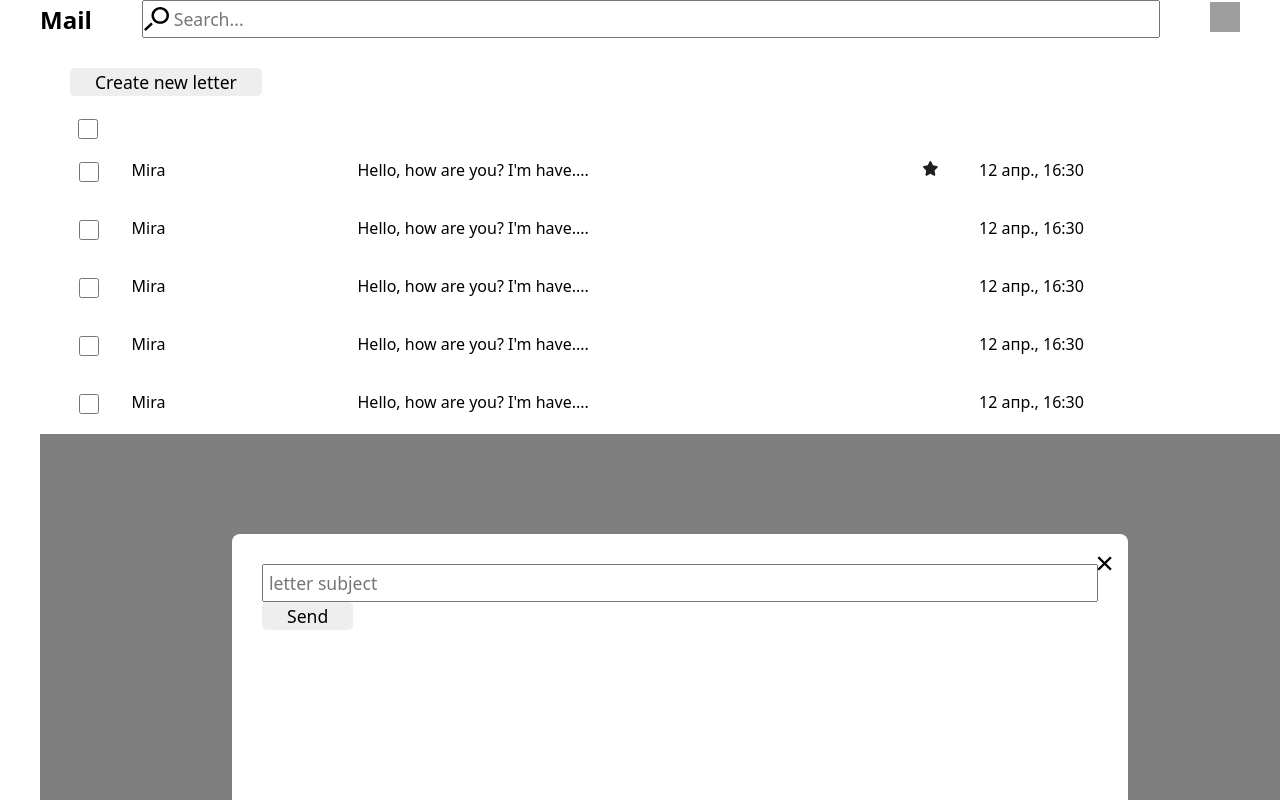
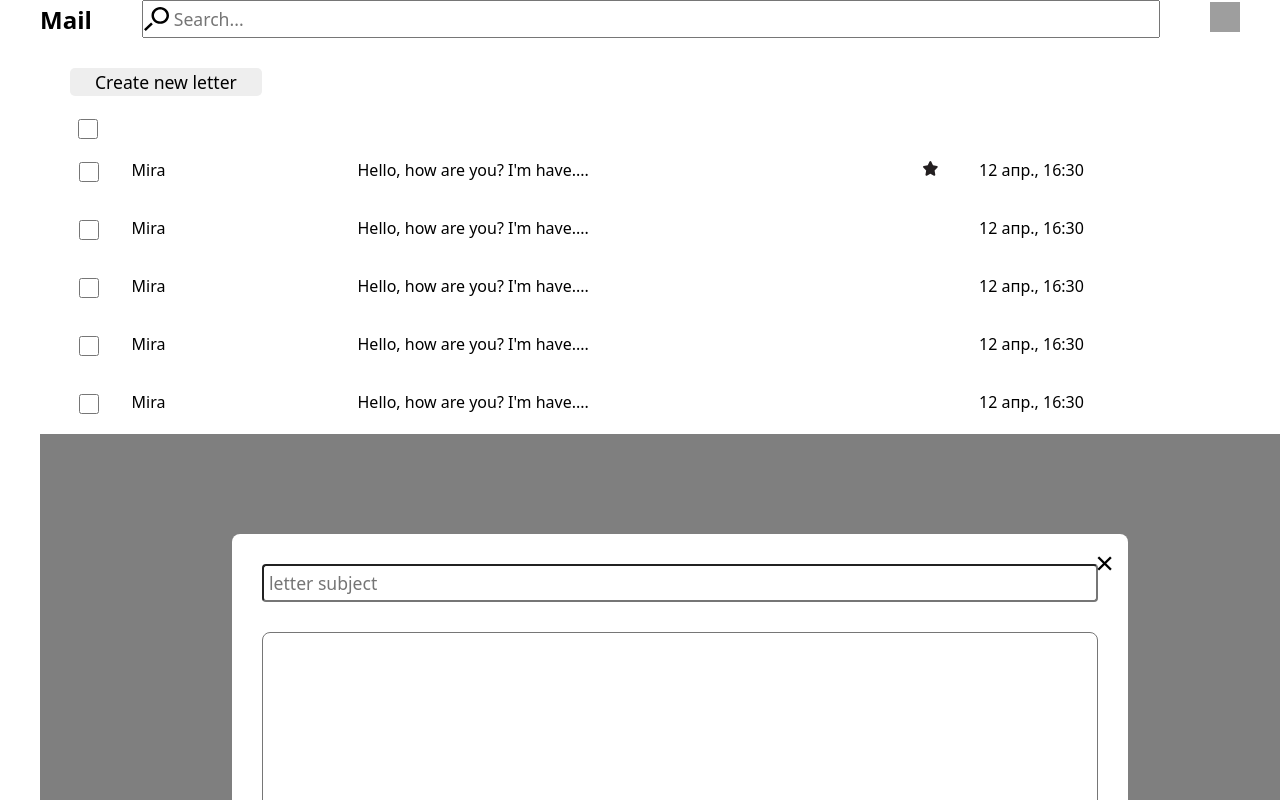
Before and after one commit to drummer-Yurii/mail-frontend, a Vue app: page / in a window 1280 px wide. Both pictures are taken after a click on the button "Create new letter". Shown: the top 800 px of the page. Built offline with nearby package versions, Linux system fonts and the light colour scheme; grey boxes are pictures that could not be loaded.

Commit message:
create textarea for modal window

```diff
--- a/src/components/Controls/Input/Input.module.css
+++ b/src/components/Controls/Input/Input.module.css
@@ -29,4 +29,5 @@
     font-family: inherit;
     padding: 5px 5px;
     font-size: 1.1rem;
+    border-radius: 4px;
 }
--- /dev/null
+++ b/src/components/Controls/Textarea/Textarea.vue
@@ -0,0 +1,7 @@
+<script setup>
+import css from "./Textarea.module.css";
+</script>
+
+<template>
+    <textarea spellcheck></textarea>
+</template>
--- a/src/components/Editor/Editor.module.css
+++ b/src/components/Editor/Editor.module.css
@@ -0,0 +1,15 @@
+.editor__area {
+    resize: none;
+    width: 100%;
+    height: 400px;
+    border-radius: 8px;
+    font-family: inherit;
+    padding: 15px;
+    font-size: 1.1rem;
+}
+
+.editor {
+    display: flex;
+    flex-direction: column;
+    gap: 30px;
+}
--- a/src/components/Editor/Editor.vue
+++ b/src/components/Editor/Editor.vue
@@ -1,6 +1,8 @@
 <script setup>
 import Input from '../Controls/Input/Input.vue';
 import Button from '../Controls/Button/Button.vue';
+import Textarea from '../Controls/Textarea/Textarea.vue';
+import css from "./Editor.module.css";
 
 function sendMail() {
 
@@ -8,8 +10,9 @@ function sendMail() {
 </script>
 
 <template>
-    <form @submit.prevent="sendMail">
+    <form @submit.prevent="sendMail" :class="css.editor">
         <Input styleType="form" placeholder="letter subject" />
+        <Textarea :class="css.editor__area"></Textarea>
         <Button>Send</Button>
     </form>
 </template>
```
Also changed, not shown: src/components/Controls/Textarea/Textarea.module.css (added).
